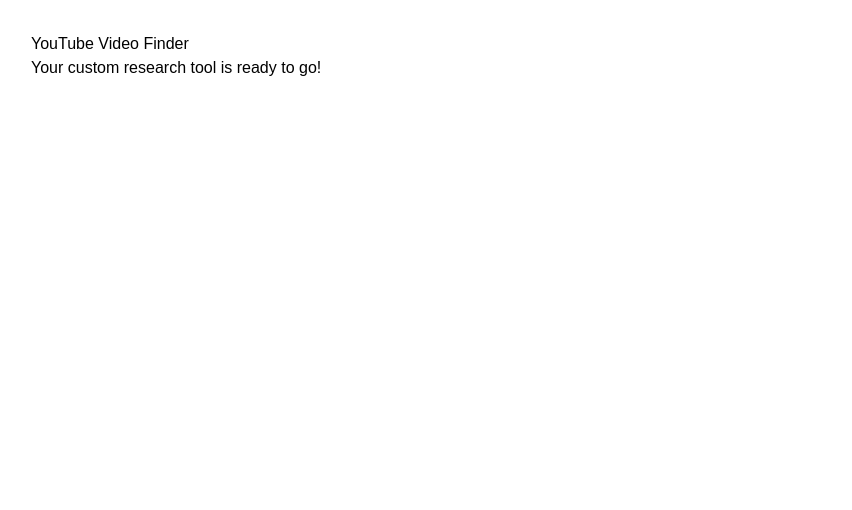
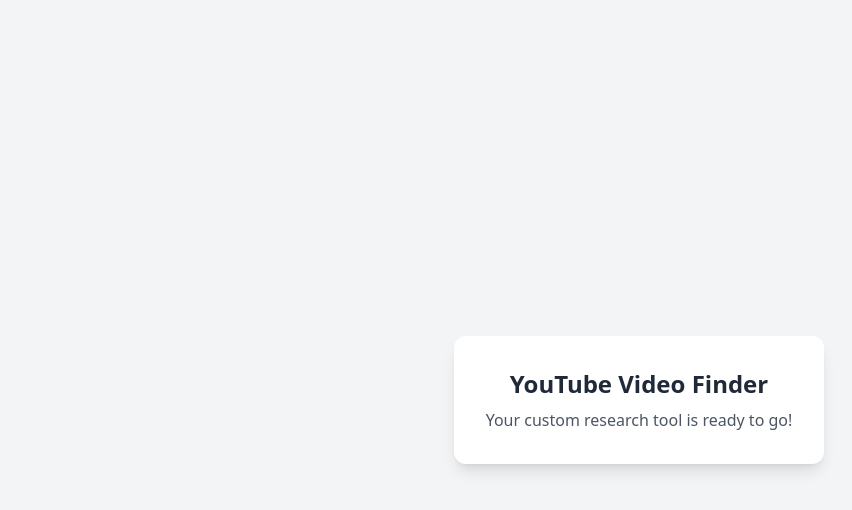
Before and after one commit to Bstev95/Youtube-filter-finder, a React (Vite) app: page / in a window 1280 px wide. Shown: the top 510 px of the page, without its empty margins (1-853 px from the left). Built offline with nearby package versions, Linux system fonts and the light colour scheme; the HTML template or start-up script is replaced by a standard one.

Commit message:
Update App.jsx

```diff
--- a/src/App.jsx
+++ b/src/App.jsx
@@ -2,9 +2,11 @@
 
 const App = () => {
   return (
-    <div style={{ padding: '2rem', fontFamily: 'Arial, sans-serif' }}>
-      <h1>YouTube Video Finder</h1>
-      <p>Your custom research tool is ready to go!</p>
+    <div className="min-h-screen bg-gray-100 flex items-center justify-center">
+      <div className="bg-white shadow-lg rounded-xl p-8 max-w-md text-center">
+        <h1 className="text-2xl font-bold mb-2 text-gray-800">YouTube Video Finder</h1>
+        <p className="text-gray-600">Your custom research tool is ready to go!</p>
+      </div>
     </div>
   );
 };
```
